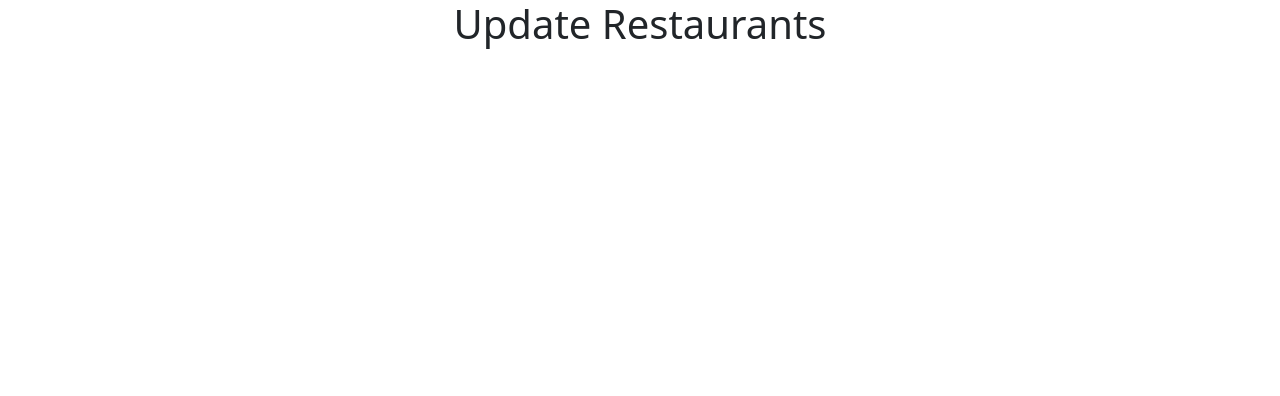
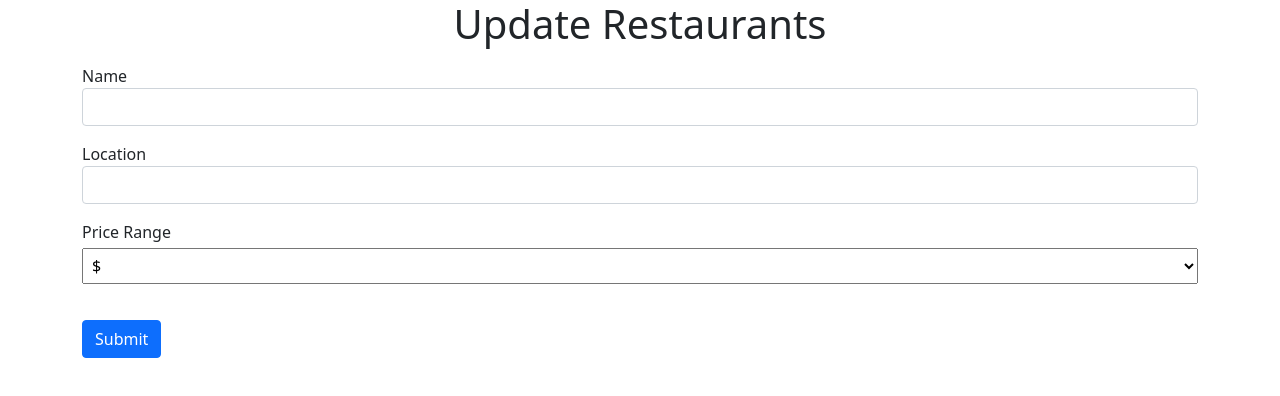
Before and after one commit to Rishu2000/psql-practice, a React (Create React App) app in the folder client/: page /restaurants/1/update in a window 1280 px wide. Shown: the top 396 px of the page. Built offline with nearby package versions, Linux system fonts and the light colour scheme.

Commit message:
Created the update form.

```diff
--- a/client/src/components/updatePage/UpdateRestaurants.js
+++ b/client/src/components/updatePage/UpdateRestaurants.js
@@ -3,10 +3,34 @@
 
 const UpdateRestaurants = (props) => {
     const {id} = useParams();
-    console.log(id);
+    // console.log(id);
     return (
         <div>
-
+            <form action="" className="action">
+                <div className="form-group my-3">
+                    <label htmlFor="name">Name</label>
+                    <input id="name" className="form-control" type="text"/>
+                </div>
+                <div className="form-group my-3">
+                    <label htmlFor="location">Location</label>
+                    <input id="location" className="form-control" type="text"/>
+                </div>
+                <div className="form-group my-3">
+                    <label htmlFor="price_range">Price Range</label>
+                    {/* <input id="name" className="form-control" type="text"/> */}
+                    <select className="custom-select my-1 mr-sm-2" //value={priceRange}
+                        //onChange={(e) => setPriceRange(e.target.value)}
+                        style={{width:"100%", height:"100%", padding:"5px"}}>
+                        <option disabled>Price Range</option>
+                        <option value="1">$</option>
+                        <option value="2">$$</option>
+                        <option value="3">$$$</option>
+                        <option value="4">$$$$</option>
+                        <option value="5">$$$$$</option>
+                    </select>
+                </div>
+                <button type="submit"className="btn btn-primary my-3">Submit</button>
+            </form>
         </div>
     )
 }
```
